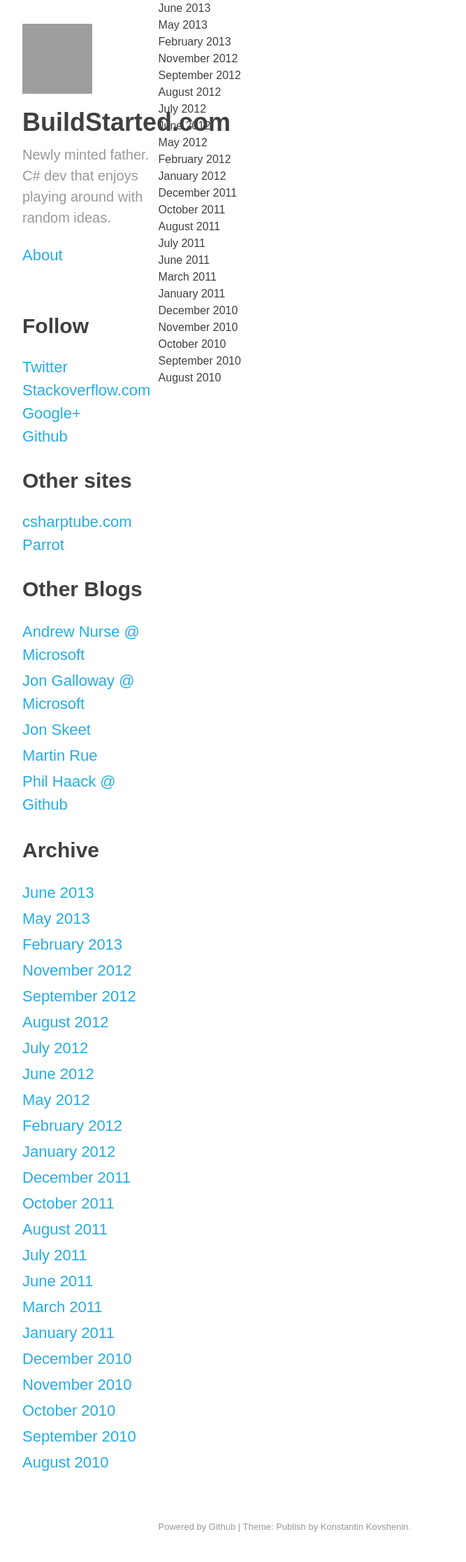
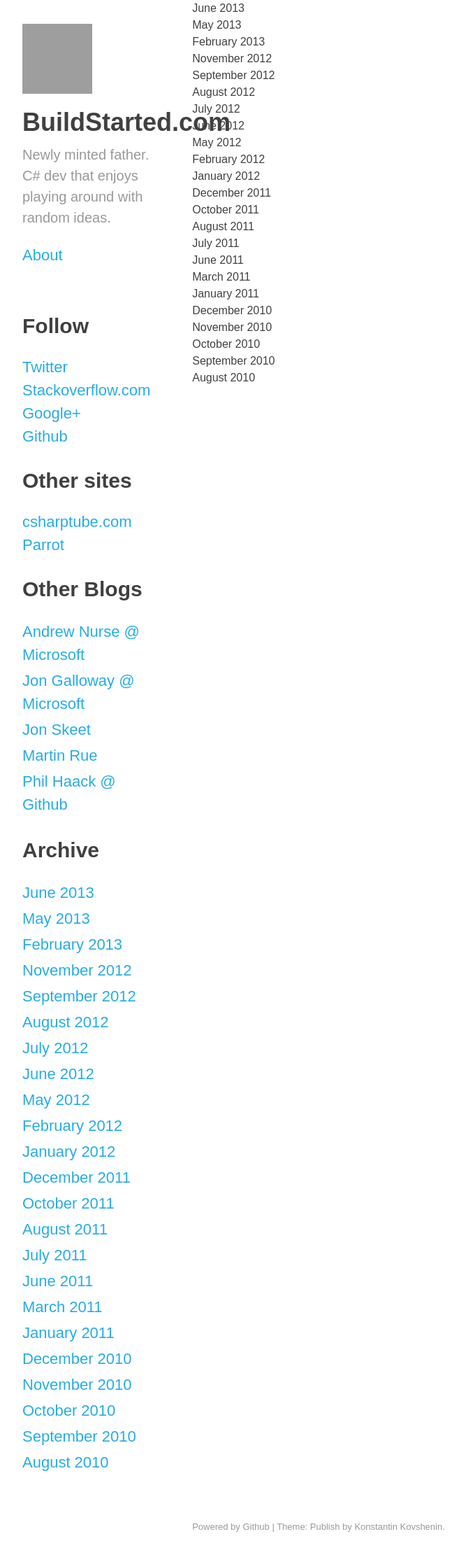
Before and after one commit to Buildstarted/buildstarted.com, a Jekyll site: the page built from archivelist.html, in a window 1280 px wide. Shown: the whole page at 70% size, without its empty margins (0-667 px from the left). Built offline with Jekyll 4.4.1, drawn with Linux system fonts in a browser that asks for light colours; nearby versions of some CDN libraries; Markdown is read by kramdown in place of the engine named in the settings; comment, search, counter and statistics services are not loaded; grey boxes are pictures that could not be loaded.

Commit message:
percent fix

```diff
--- a/stylesheets/style.css
+++ b/stylesheets/style.css
@@ -810,7 +810,7 @@ h4, h5, h6 {
 
 .site-content, #colophon {
     float: right;
-    width: 84%;
+    width: 80%;
 }
 
 #content {
```
